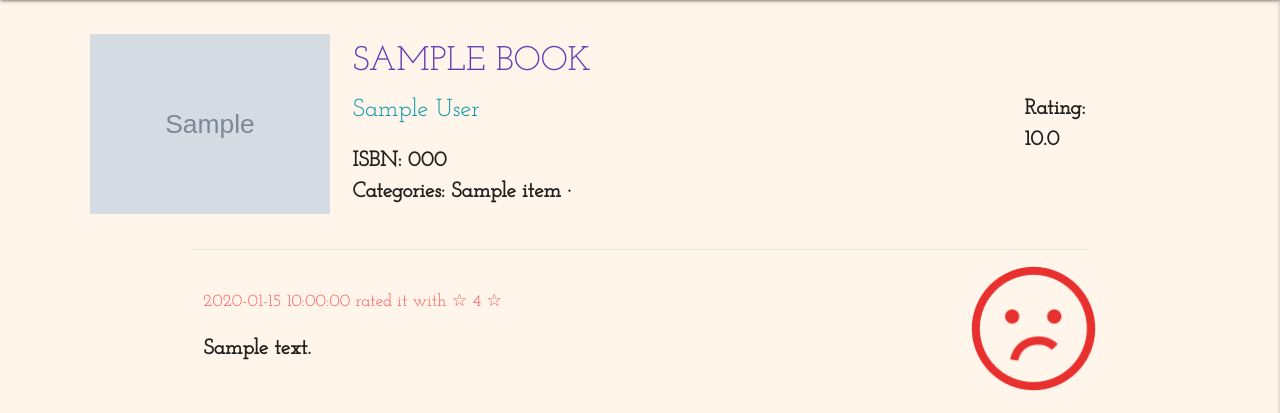
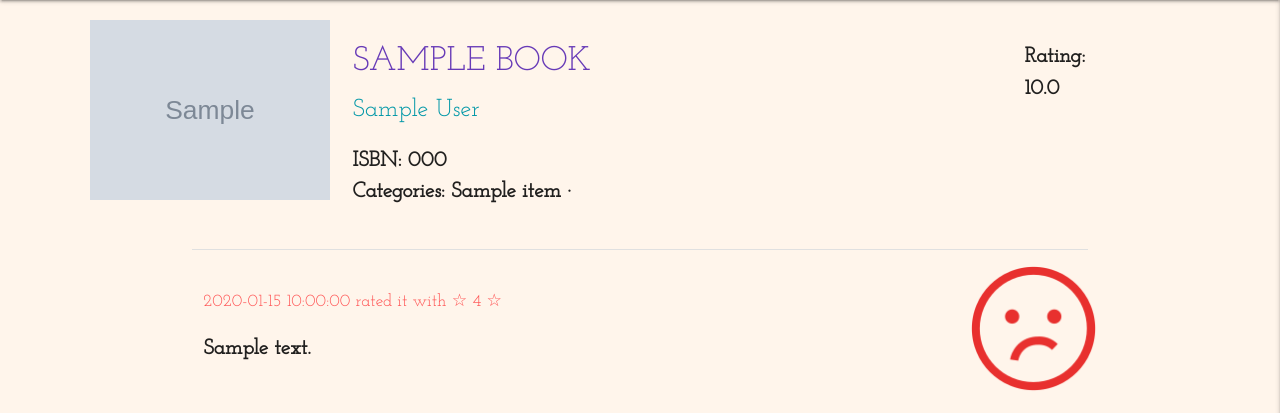
Before and after one commit to irasan/read-to-me, a Flask app: template templates/book_reviews.html in a window 1280 px wide. Shown: the part 64-477 px from the top of the page. Run offline with Flask 2, Linux system fonts and the light colour scheme; the template is opened without the code that fills it: most values are stand-ins (such as "Sample title", 1, 10 or a date in 2020); grey boxes marked "Sample" are stand-in pictures; some libraries are stand-ins or nearby versions.

Commit message:
Fix styling of the book cover and title on small screens in book_reviews.html

```diff
--- a/templates/book_reviews.html
+++ b/templates/book_reviews.html
@@ -1,15 +1,16 @@
 {% extends "base.html" %}
 {% block content %}
 
-<div class="row valign-wrapper">
-    <div id="cover" class="col s10 m2">
+<div class="row">
+    <div class="col s12 m2" id="cover">
         {% if book.cover|length %}
         <img src="{{ book.cover }}" alt="book_cover">
         {% else %}
         <img src="../static/images/book-colored.png" alt="book_cover">
         {% endif %}
     </div>
-    <div class="col s12 m9">
+
+    <div class="col s1 m9">
         <h4 style="text-transform: uppercase;" class="deep-purple-text"> {{ book.title }}</h4>
         <h5 class="cyan-text text-darken-2"> {{ book.author }}</h5>
         <p> ISBN: {{ book.isbn }} <br>
@@ -17,7 +18,7 @@
             <span>{{ item }} &middot </span>
             {% endfor %}</p>
     </div>
-    <div class="col s10 m1">
+    <div class="col s1">
         <p>Rating: {% for item in ratings %}
             {% if item._id == book._id %}
             {{ "%.1f"|format(item.average) }}
--- a/templates/display_searched_books.html
+++ b/templates/display_searched_books.html
@@ -7,7 +7,7 @@
 {% for book in books %}
 <div class="divider"></div>
 <div class="row section">
-    <div id="cover" class="col s10 m2">
+    <div id="cover" class="col s12 m2">
         {% if book.cover|length %}
         <img src="{{ book.cover }}" alt="book_cover">
         {% else %}
```
